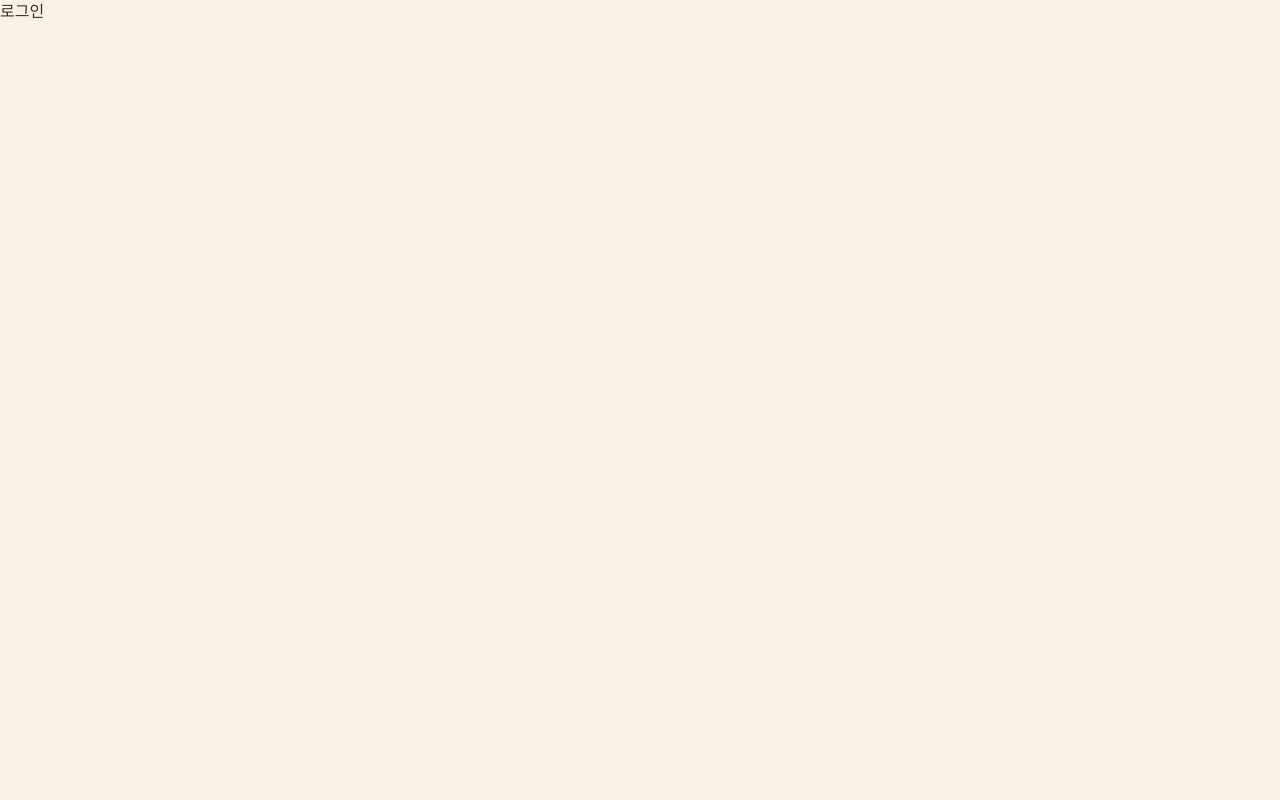
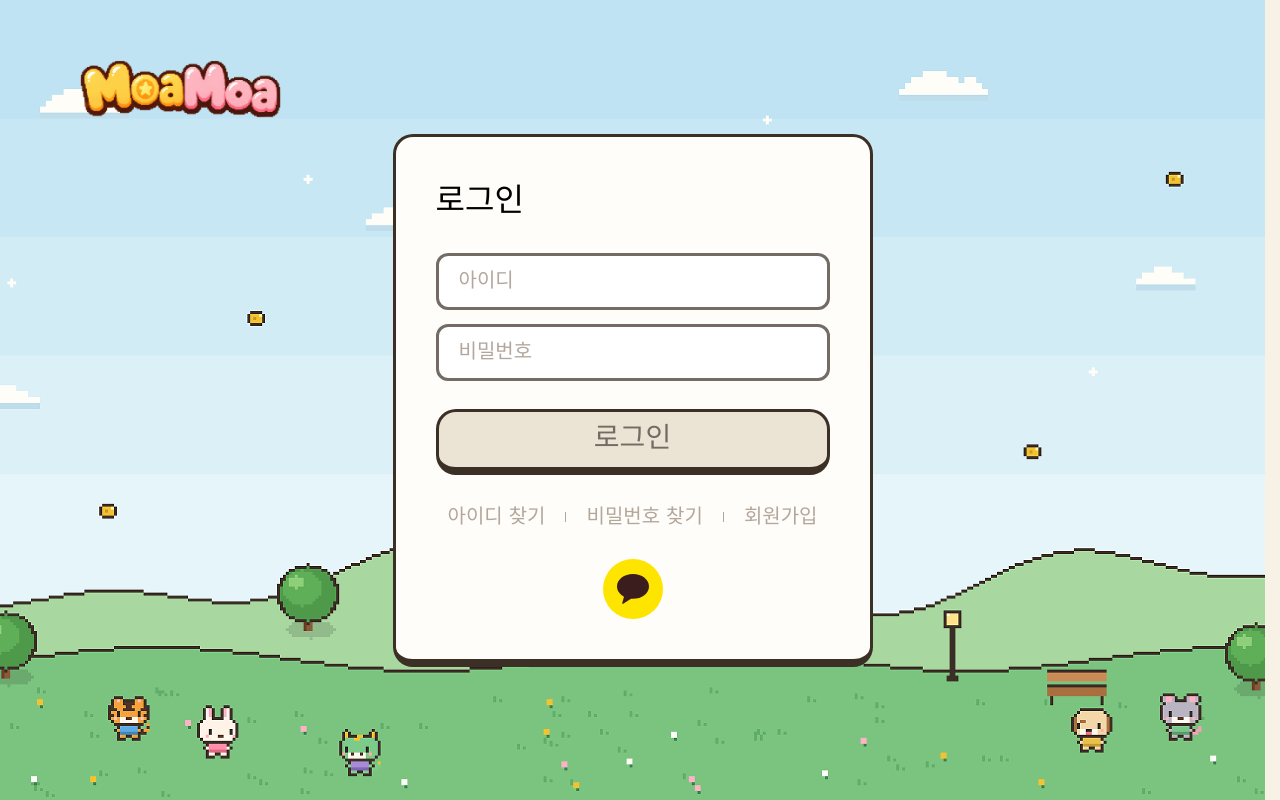
Before and after one commit to EFUB-AWA-SHOWMETHEMONEY/Frontend, a Next.js app: page /login in a window 1280 px wide. Built offline with nearby package versions, Linux system fonts and the light colour scheme.

Commit message:
feat(MOAMOA-67): 로그인 UI 구현

```diff
--- a/src/app/(auth)/login/page.tsx
+++ b/src/app/(auth)/login/page.tsx
@@ -1,3 +1,24 @@
+import Image from 'next/image';
+import LoginForm from '@/components/login/LoginForm';
+
+// TODO: 로딩 UI 브랜치 머지 후 LOADING_SCENES.login.backgroundImage로 교체
+const LOGIN_BG = '/assets/backgrounds/login-bg.png';
+
 export default function LoginPage() {
-  return <div>로그인</div>;
+  return (
+    <main
+      className="relative flex min-h-screen items-center justify-center bg-cover bg-center [image-rendering:pixelated]"
+      style={{ backgroundImage: `url(${LOGIN_BG})` }}
+    >
+      <Image
+        src="/assets/ui/logo-sub.png"
+        alt="MoaMoa"
+        width={201}
+        height={58}
+        priority
+        className="absolute top-[60px] left-20 [image-rendering:auto]"
+      />
+      <LoginForm />
+    </main>
+  );
 }
--- /dev/null
+++ b/src/components/login/LoginForm.tsx
@@ -0,0 +1,86 @@
+'use client';
+import { useState } from 'react';
+import type { SubmitEvent } from 'react';
+import Image from 'next/image';
+import Link from 'next/link';
+import Button from '@/components/common/Button';
+import Input from '@/components/common/Input';
+
+const LOGIN_MENUS = [
+  { label: '아이디 찾기' },
+  { label: '비밀번호 찾기' },
+  { label: '회원가입', href: '/signup' },
+] as const;
+
+export default function LoginForm() {
+  const [loginId, setLoginId] = useState('');
+  const [password, setPassword] = useState('');
+
+  const canSubmit = loginId.trim() !== '' && password !== '';
+
+  const handleSubmit = (e: SubmitEvent<HTMLFormElement>) => {
+    e.preventDefault();
+    if (!canSubmit) return;
+    // TODO(API 연동): 로그인 요청 → 토큰 저장 → 광장으로 이동
+  };
+
+  const handleKakaoLogin = () => {
+    // TODO(API 연동): 카카오 로그인
+  };
+
+  return (
+    <section className="flex w-[480px] flex-col items-center gap-7 rounded-[20px] border-3 border-b-8 border-brown-dark bg-ivory p-10">
+      <h1 className="w-full text-[32px] text-black">로그인</h1>
+
+      <form onSubmit={handleSubmit} className="flex w-full flex-col items-center gap-7">
+        <div className="flex w-full flex-col gap-3.5">
+          <Input
+            aria-label="아이디"
+            placeholder="아이디"
+            autoComplete="username"
+            value={loginId}
+            onChange={(e) => setLoginId(e.target.value)}
+          />
+          <Input
+            type="password"
+            aria-label="비밀번호"
+            placeholder="비밀번호"
+            autoComplete="current-password"
+            value={password}
+            onChange={(e) => setPassword(e.target.value)}
+          />
+        </div>
+
+        <Button type="submit" variant="bank" size="empty" disabled={!canSubmit}>
+          로그인
+        </Button>
+      </form>
+
+      <nav aria-label="계정 메뉴">
+        <ul className="flex items-center gap-5 text-xl text-brown-light">
+          {LOGIN_MENUS.map((menu, index) => (
+            <li key={menu.label} className="flex items-center gap-5">
+              {index > 0 && <span aria-hidden="true" className="h-2.5 w-px bg-brown-light" />}
+              {'href' in menu ? (
+                <Link href={menu.href} className="hover:text-brown-muted">
+                  {menu.label}
+                </Link>
+              ) : (
+                <span>{menu.label}</span>
+              )}
+            </li>
+          ))}
+        </ul>
+      </nav>
+
+      <button
+        type="button"
+        onClick={handleKakaoLogin}
+        aria-label="카카오로 로그인"
+        className="cursor-pointer rounded-full focus-visible:outline-3 focus-visible:outline-offset-4 focus-visible:outline-brown-dark"
+      >
+        <Image src="/assets/ui/kakao-logo.svg" alt="" width={60} height={60} />
+      </button>
+    </section>
+  );
+}
```
